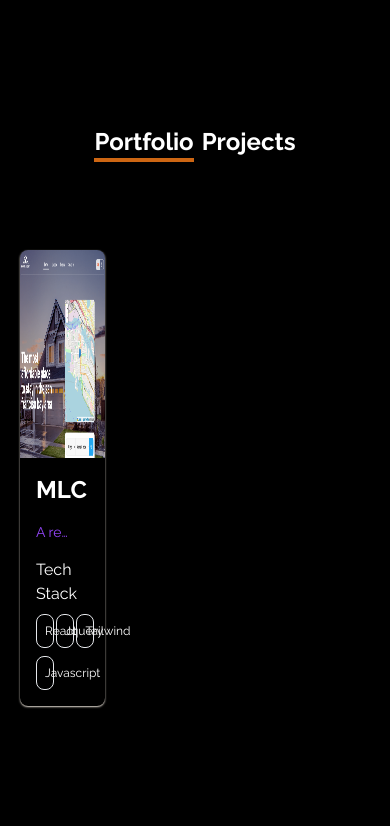
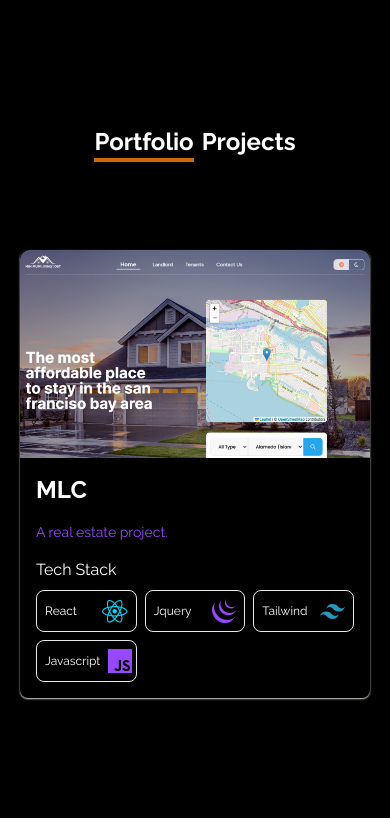
Before and after one commit to Issiedoesit/issie, a React (Vite) app: page / in a window 390 px wide. Shown: the part 1391-2217 px from the top of the page. Built offline with nearby package versions, Linux system fonts and the light colour scheme; a web font is replaced by a local one.

Commit message:
portfolio grid

```diff
--- a/src/components/Home/Projects/Projects.jsx
+++ b/src/components/Home/Projects/Projects.jsx
@@ -11,7 +11,7 @@ const Projects = () => {
   return (
     <SectionWrap>
         <SectionHeader highLightBorderColor={'border-b-brandOrange1x'} remText={'Projects'} textSpan={'Portfolio'} />
-        <div className='py-20 grid grid-cols-3 gap-12 text-theme-text-color'>
+        <div className='py-20 grid grid-cols-1 sm:grid-cols-2 lg:grid-cols-3 gap-12 text-theme-text-color'>
            {ProjectsData.map((data, index)=>{
                return <ProjectCards data={data[index]} id={'project'+data.id} key={index} projectImg={data.image} projectName={data.name} description={data.description} stacks={data.techStack} />
            })}
```
